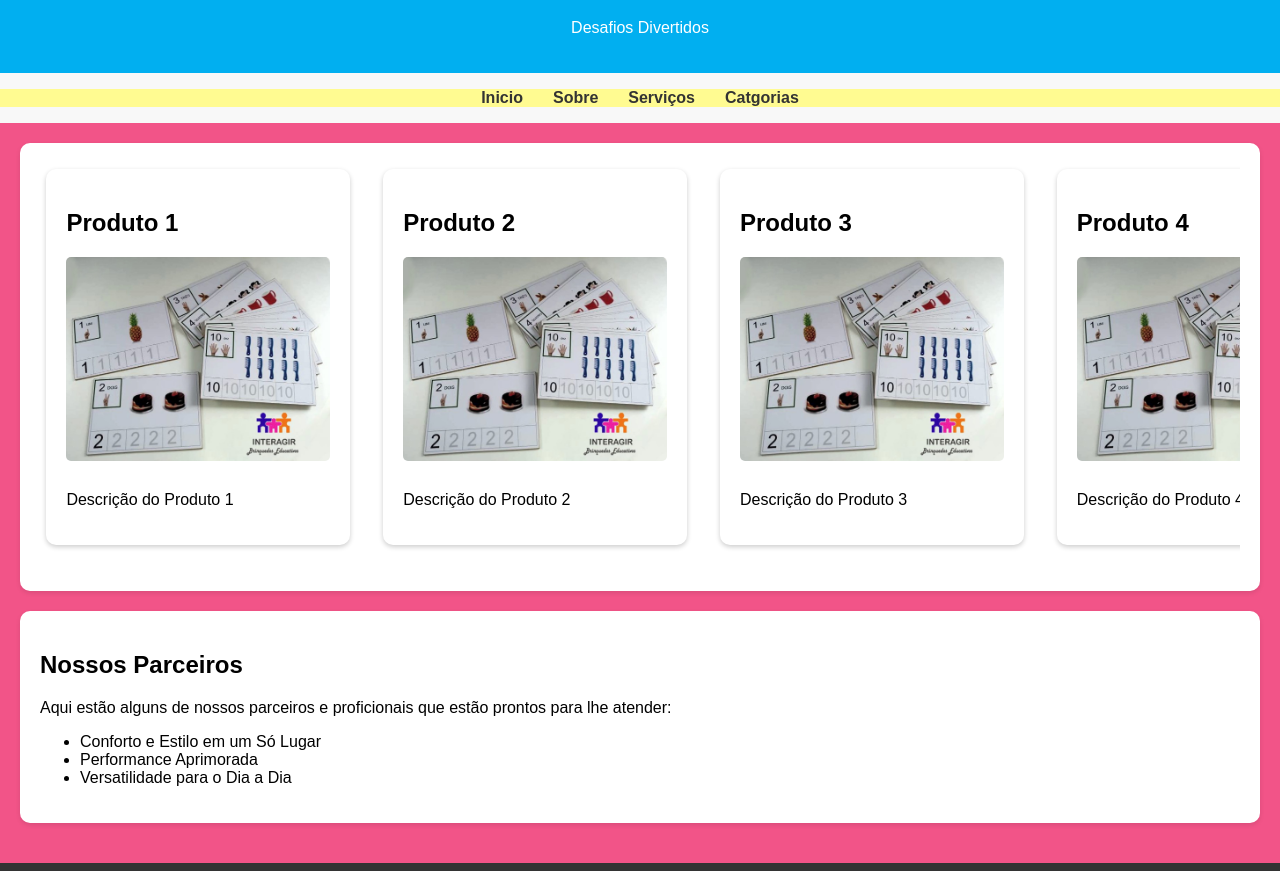
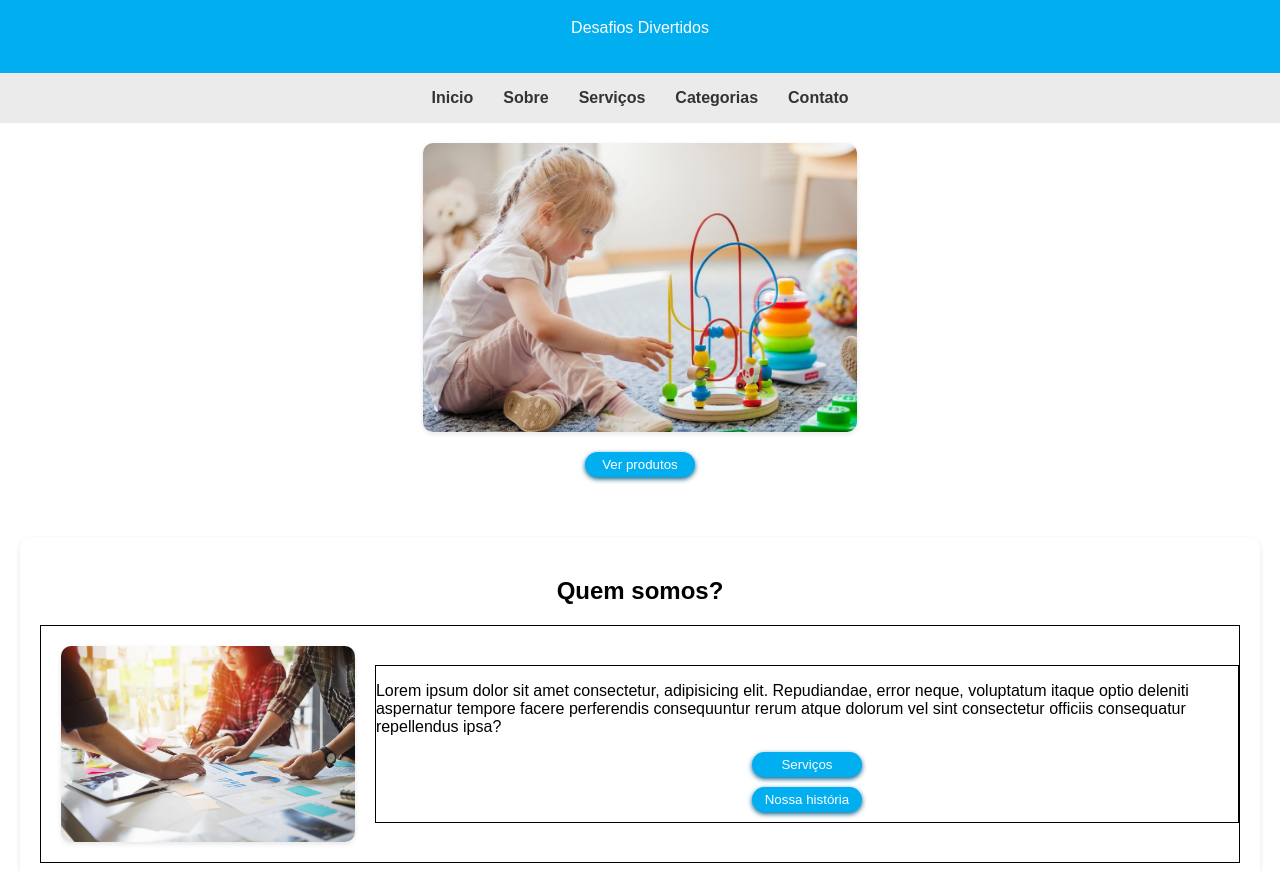
Before and after one commit to helionlf/Brinkamente, a plain HTML site: page Principal/index.html in a window 1280 px wide. Shown: the part 81-952 px from the top of the page. Drawn offline with Linux system fonts and the light colour scheme.

Commit message:
Nova ideia de tela inicial

```diff
--- a/Principal/index.html
+++ b/Principal/index.html
@@ -16,10 +16,33 @@
             <li><a href="#inicio">Inicio</a></li>
             <li><a href="#sobre">Sobre</a></li>
             <li><a href="#servicos">Serviços</a></li>
-            <li><a href="#categoris">Catgorias</a></li>
+            <li><a href="#categorias">Categorias</a></li>
+            <li><a href="#contato">Contato</a></li>
         </ul>
     </nav>
     <main>
+        <div class="topo">
+            <div class="painel-topo">
+                <img src="imagens-brinkamente/guarderia-valencia-nina.jpg" alt="painel">
+            </div>
+            <button>Ver produtos</button>
+        </div>
+
+        <div class="sobre">
+            <h2>Quem somos?</h2>
+            <div class="conteudo-sobre-01">
+                <div class="painel-sobre">
+                    <img src="imagens-brinkamente/startup-bk.jpg" alt="startup">
+                </div>
+                <div class="conteudo-sobre-02">
+                    <p>Lorem ipsum dolor sit amet consectetur, adipisicing elit. Repudiandae, error neque, voluptatum itaque optio deleniti aspernatur tempore facere perferendis consequuntur rerum atque dolorum vel sint consectetur officiis consequatur repellendus ipsa?</p>
+                    <button>Serviços</button>
+                    <button>Nossa história</button>
+                </div>
+            </div>
+            <p>Lorem ipsum dolor sit amet consectetur adipisicing elit. Modi natus placeat, odit perspiciatis obcaecati mollitia quam a, minima sapiente eaque quas excepturi deserunt ratione rem quaerat, atque iure maxime rerum.</p>
+        </div>
+
         <section id="produtos">
             <div class="carousel">
                 <div class="card">
--- a/Principal/styles.css
+++ b/Principal/styles.css
@@ -2,7 +2,7 @@ body {
     font-family: Arial, sans-serif;
     margin: 0;
     padding: 0;
-    background-color: #f8f8f8;
+    background-color: #ebebeb;
 }
 
 header {
@@ -13,7 +13,6 @@ header {
 }
 
 nav ul {
-    background-color: #fffb91;
     list-style-type: none;
     padding: 0;
     display: flex;
@@ -36,8 +35,89 @@ nav a:hover {
 }
 
 main {
-    background-color: #f25488;
+    background-color: #fff;
     padding: 20px;
+}
+
+button {
+    background-color: #01aff0;
+    box-shadow: 0 2px 5px #00608d;
+    margin: 0 10px 10px 10px;
+    border: none;
+    width: 110px;
+    height: 25px;
+    border-radius: 20px;
+    color: #fff;
+    cursor: pointer;
+}
+
+.topo {
+    display: flex;
+    flex-direction: column;
+    justify-content: center;
+    align-items: center;
+    margin-bottom: 50px;
+}
+
+.painel-topo {
+    display: flex;
+    justify-content: center;
+    align-items: center;
+    background-color: #fff;
+    width: 35%;
+    margin-bottom: 20px;
+    border-radius: 10px;
+    box-shadow: 0 2px 5px rgba(0, 0, 0, 0.1);
+}
+
+.painel-topo img {
+    width: 100%;
+    height: 100%;
+    border-radius: 10px;
+}
+
+.sobre {
+    display: flex;
+    flex-direction: column;
+    justify-content: center;
+    align-items: center;
+    margin-bottom: 20px;
+    padding: 20px;
+    border-radius: 10px;
+    box-shadow: 0 2px 5px rgba(0, 0, 0, 0.1);
+}
+
+.conteudo-sobre-01 {
+    display: flex;
+    justify-content: center;
+    align-items: center;
+    border: solid 1px black;
+}
+
+.conteudo-sobre-02 {
+    display: flex;
+    flex-direction: column;
+    justify-content: center;
+    align-items: center;
+    border: solid 1px black;
+}
+
+.painel-sobre {
+    display: flex;
+    justify-content: center;
+    align-items: center;
+    background-color: #fff;
+    width: 50%;
+    margin-bottom: 20px;
+    border-radius: 10px;
+    box-shadow: 0 2px 5px rgba(0, 0, 0, 0.1);
+    margin: 20px;
+}
+
+.painel-sobre img {
+    width: 100%;
+    height: 100%;
+    border-radius: 10px;
 }
 
 .carousel {
@@ -69,7 +149,7 @@ main {
 .card:hover {
     transform: translate3d(0px, 0px, 0px) scale3d(1.02, 1.02, 1) rotateX(0deg) rotateY(0deg) rotateZ(0deg) skew(0deg, 0deg);
     transform-style: preserve-3d;
-    box-shadow: 0 2px 5px #01aff0;
+    box-shadow: 0 2px 5px #00608d;
     cursor: pointer;
 }
 
```
Also changed, not shown: Principal/imagens-brinkamente/guarderia-valencia-nina.jpg (added), Principal/imagens-brinkamente/startup-bk.jpg (added).
